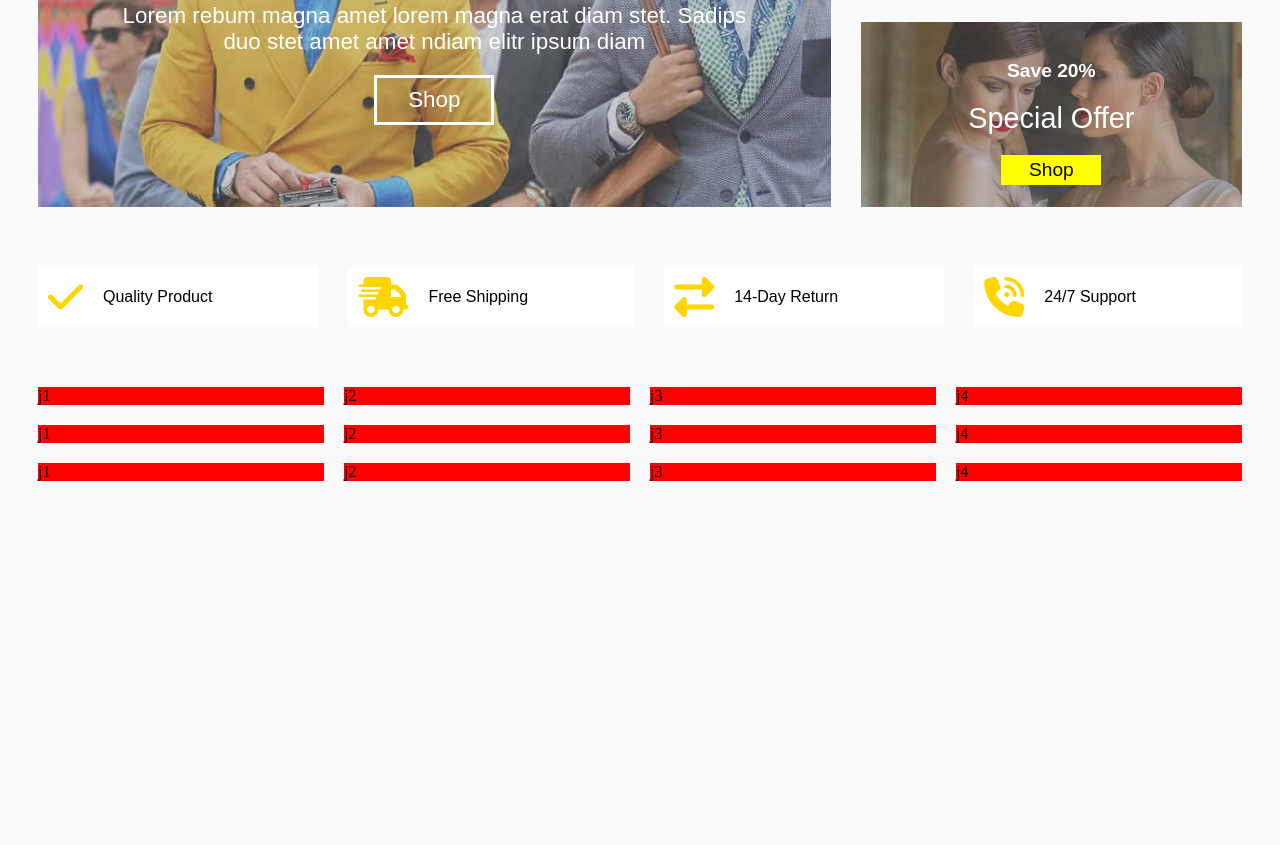
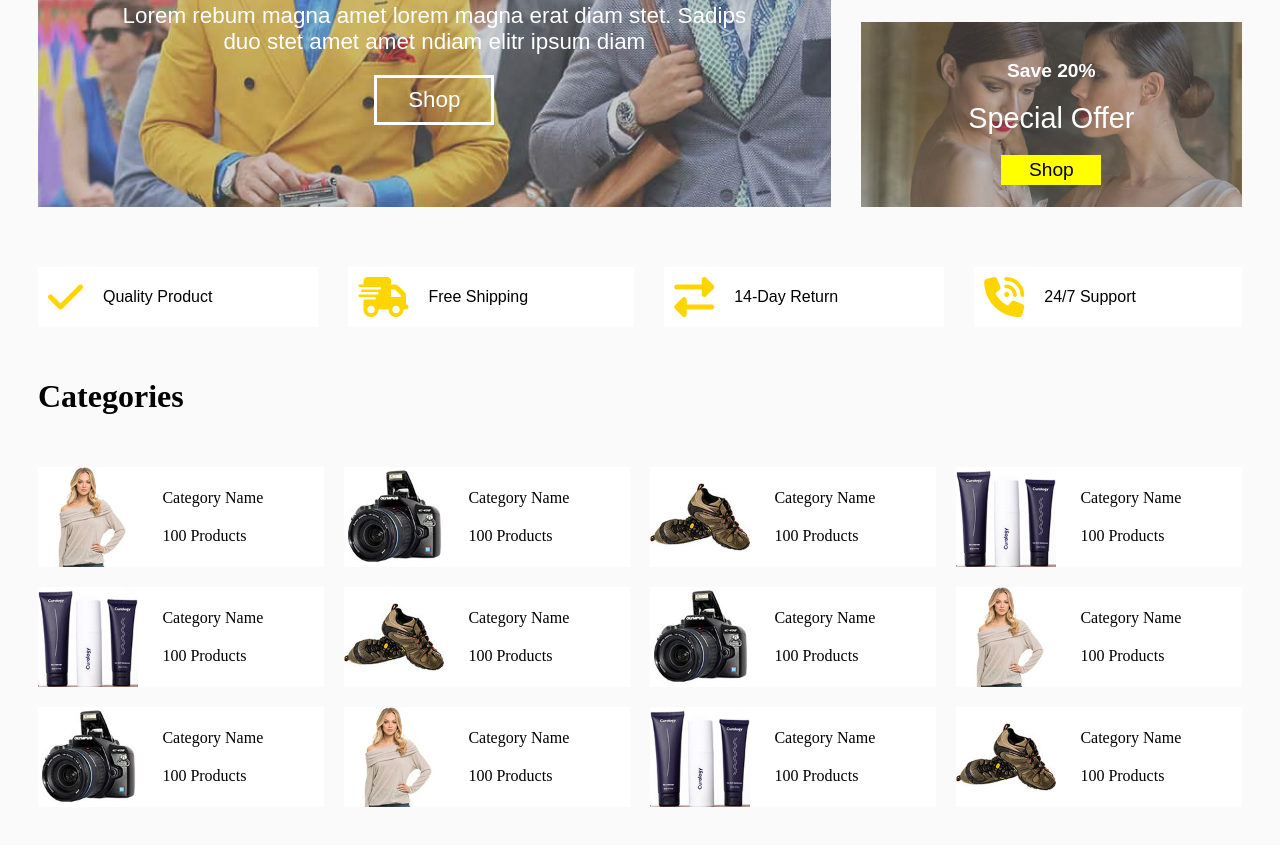
Before and after one commit to mostafa-abuelkhair/online_shop, a plain HTML site: page index.html in a window 1280 px wide. Shown: the part 441-1286 px from the top of the page. Before the commit the page ends 960 px from the top, so only its background shows below. Drawn offline with Linux system fonts and the light colour scheme.

Commit message:
style cat

```diff
--- a/css/categories.css
+++ b/css/categories.css
@@ -4,9 +4,76 @@
     grid-template-columns: auto auto auto  auto;
     gap: 20px;
 }
-.categories div{
-    background-color: red;
+
+.catheader{
+    margin-left: 30px;
 }
+
+.categories .cat{
+    height: 100px;
+    cursor: pointer;
+}
+.categories .cat div{
+    background-color: white;
+    float: left;
+    height: 100%;
+}
+
+.categories .img{
+    width: 40%;
+    position: relative;
+    overflow: hidden;
+}
+
+.categories .des{
+    width: 60%;
+    display: inline-flex;
+    flex-direction: column;
+    justify-content: center;
+}
+.categories .des span{
+    margin: 10px;
+}
+
+.categories .cat .img::before{
+    content: "";
+    background-size: contain;
+    background-repeat: no-repeat;
+    width: 100%;
+    height: 100%;
+    top: 0;
+    left: 0;
+    position: absolute;
+    transition: all ;
+    transition-duration: 1s;
+}
+.categories .cat1 .img::before{
+    background-image: url("../imgs/cat-1.jpg");
+}
+.categories .cat2 .img::before{
+    background-image: url("../imgs/cat-2.jpg");
+}
+.categories .cat3 .img::before{
+    background-image: url("../imgs/cat-3.jpg");
+}
+.categories .cat4 .img::before{
+    background-image: url("../imgs/cat-4.jpg");
+}
+
+.categories .cat:hover .img:before{
+    width:140%;
+    height: 140%;
+    top: -20%;
+    left: -20%;
+    transform: rotate(10deg);
+
+}
+.categories .cat:hover .des{
+    background-color: rgb(255, 213, 0);
+
+}
+
+
 
 @media only screen and (max-width: 800px) {
     .categories{
--- a/index.html
+++ b/index.html
@@ -193,44 +193,58 @@
 
         </section>
 
+        <h1 class="catheader">Categories</h1>
 
         <section class="categories">
 
-            <div >
-                j1
+
+            <div class="cat1 cat">
+                <div class="img"></div>
+                <div class="des"><span>Category Name</span><span>100 Products</span></div>
             </div>
-            <div >
-                j2
+            <div class="cat2 cat">
+                <div class="img"></div>
+                <div class="des"><span>Category Name</span><span>100 Products</span></div>
             </div>
-            <div >
-                j3
+            <div class="cat3 cat">
+                <div class="img"></div>
+                <div class="des"><span>Category Name</span><span>100 Products</span></div>
             </div>
-            <div >
-                j4
+            <div class="cat4 cat">
+                <div class="img"></div>
+                <div class="des"><span>Category Name</span><span>100 Products</span></div>
             </div>
-            <div >
-                j1
+            <div class="cat4 cat">
+                <div class="img"></div>
+                <div class="des"><span>Category Name</span><span>100 Products</span></div>
             </div>
-            <div >
-                j2
+            <div class="cat3 cat">
+                <div class="img"></div>
+                <div class="des"><span>Category Name</span><span>100 Products</span></div>
             </div>
-            <div >
-                j3
+            <div class="cat2 cat">
+                <div class="img"></div>
+                <div class="des"><span>Category Name</span><span>100 Products</span></div>
             </div>
-            <div >
-                j4
+            <div class="cat1 cat">
+                <div class="img"></div>
+                <div class="des"><span>Category Name</span><span>100 Products</span></div>
             </div>
-            <div >
-                j1
+            <div class="cat2 cat">
+                <div class="img"></div>
+                <div class="des"><span>Category Name</span><span>100 Products</span></div>
             </div>
-            <div >
-                j2
+            <div class="cat1 cat">
+                <div class="img"></div>
+                <div class="des"><span>Category Name</span><span>100 Products</span></div>
             </div>
-            <div >
-                j3
+            <div class="cat4 cat">
+                <div class="img"></div>
+                <div class="des"><span>Category Name</span><span>100 Products</span></div>
             </div>
-            <div >
-                j4
+            <div class="cat3 cat">
+                <div class="img"></div>
+                <div class="des"><span>Category Name</span><span>100 Products</span></div>
             </div>
 
         </section>
```
